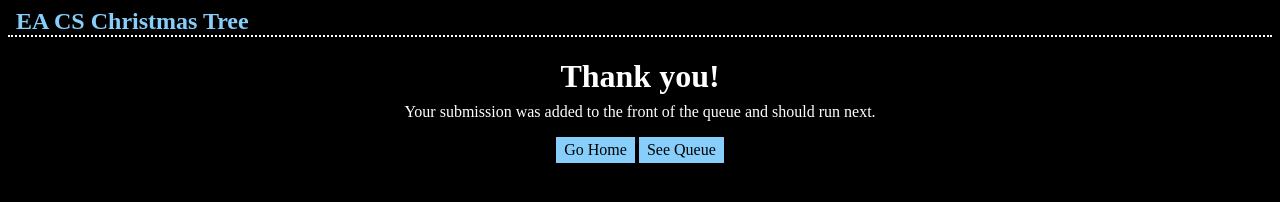
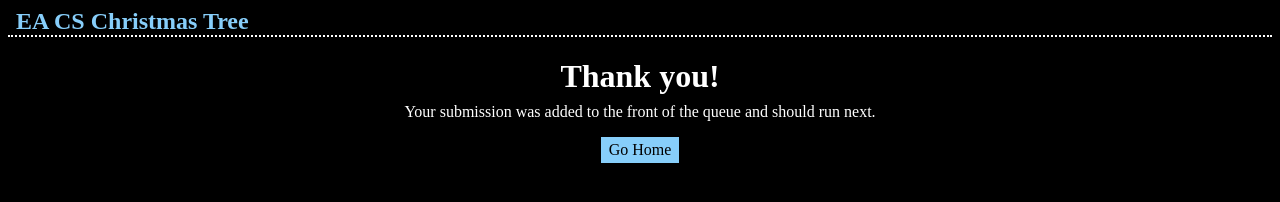
Before and after one commit to MoonBarc/cstree, a plain HTML site: page static/success/index.html in a window 1280 px wide. Drawn offline with Linux system fonts and the light colour scheme.

Commit message:
get rid of queue button

```diff
--- a/static/success/index.html
+++ b/static/success/index.html
@@ -14,7 +14,6 @@
         <h1 style="margin-bottom: 0.5rem;">Thank you!</h1>
         <p style="margin-top: 0;">Your submission was added to the front of the queue and should run next.</p>
         <a href="/"><button>Go Home</button></a>
-        <a href="/queue"><button>See Queue</button></a>
     </main>
 </body>
 </html>
```
